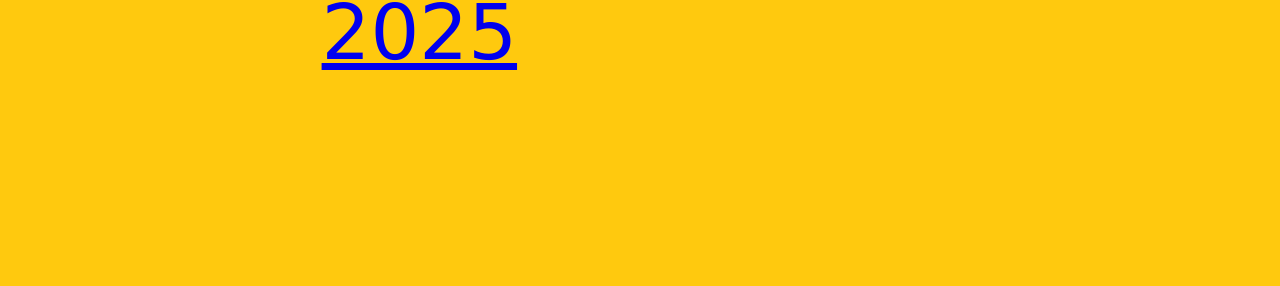
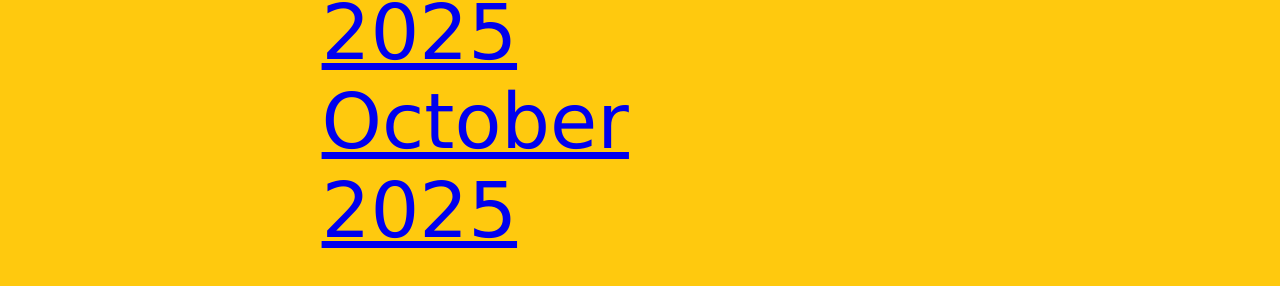
Before and after one commit to bgigiolio/webbies, a React (Vite) app in the folder ChrisCrumbs/: page / in a window 1280 px wide. Shown: the part 1020-1306 px from the top of the page. Built offline with nearby package versions, Linux system fonts and the light colour scheme.

Commit message:
October update

```diff
--- a/ChrisCrumbs/src/App.jsx
+++ b/ChrisCrumbs/src/App.jsx
@@ -12,7 +12,8 @@ function App() {
     {url: "https://ia600901.us.archive.org/14/items/jujfadu/jujfadu.pdf", date: "June 2025"},
     {url: "https://ia600905.us.archive.org/6/items/chrisletter-july/ChrisletterJuly.pdf", date: "July 2025"},
     {url: "https://ia601002.us.archive.org/2/items/guppy-test-5/guppy%20test%205.pdf", date: "August 2025"},
-    {url: "https://ia600205.us.archive.org/28/items/papageegee/papageegee.pdf", date: "September 2025"}
+    {url: "https://ia600205.us.archive.org/28/items/papageegee/papageegee.pdf", date: "September 2025"},
+    {url: "https://ia803404.us.archive.org/34/items/october-newsletter/October%20Newsletter.pdf", date: "October 2025"}
   ]
   // useEffect(() => {
   //   axios.get(baseURL + "/")
```
